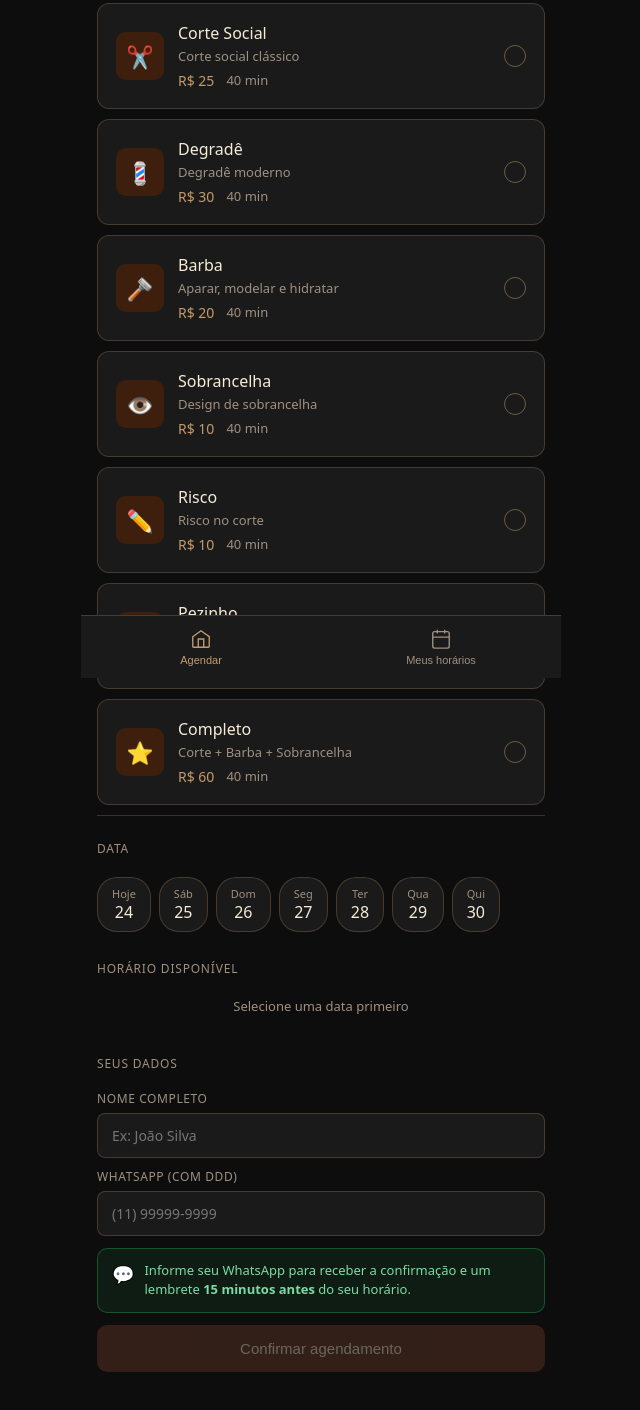
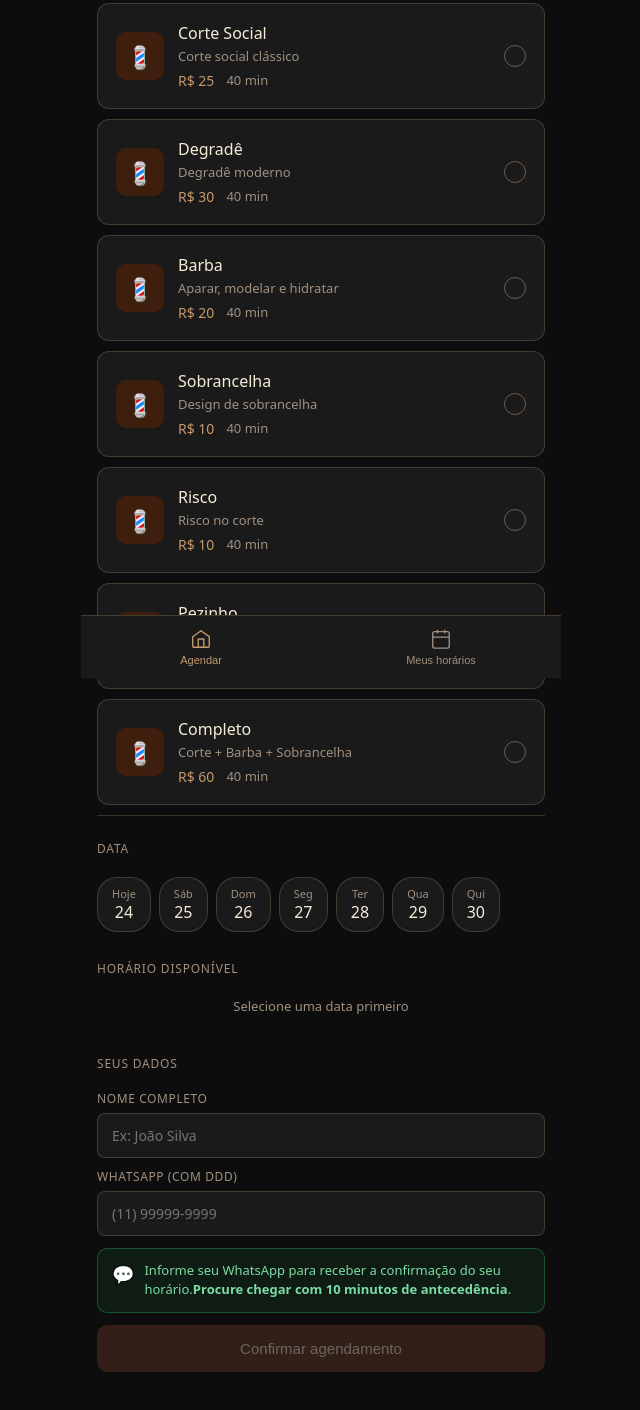
Before and after one commit to bruno018/barbearia-app, a plain HTML site: page barbearia-cliente/index.html in a window 1280 px wide. Shown: the part 122-1532 px from the top of the page, without its empty margins (319-959 px from the left). Drawn offline with Linux system fonts and the light colour scheme.

Commit message:
alterações html

```diff
--- a/barbearia-cliente/index.html
+++ b/barbearia-cliente/index.html
@@ -49,7 +49,7 @@
     <div class="section-header">Serviço</div>
 
     <div class="service-card" id="svc-0" onclick="selectService(0)">
-      <div class="service-icon">✂️</div>
+      <div class="service-icon">💈</div>
       <div class="service-info">
         <div class="service-name">Corte Social</div>
         <div class="service-desc">Corte social clássico</div>
@@ -75,7 +75,7 @@
     </div>
 
     <div class="service-card" id="svc-2" onclick="selectService(2)">
-      <div class="service-icon">🪒</div>
+      <div class="service-icon">💈</div>
       <div class="service-info">
         <div class="service-name">Barba</div>
         <div class="service-desc">Aparar, modelar e hidratar</div>
@@ -88,7 +88,7 @@
     </div>
 
     <div class="service-card" id="svc-3" onclick="selectService(3)">
-      <div class="service-icon">👁️</div>
+      <div class="service-icon">💈</div>
       <div class="service-info">
         <div class="service-name">Sobrancelha</div>
         <div class="service-desc">Design de sobrancelha</div>
@@ -101,7 +101,7 @@
     </div>
 
     <div class="service-card" id="svc-4" onclick="selectService(4)">
-      <div class="service-icon">✏️</div>
+      <div class="service-icon">💈</div>
       <div class="service-info">
         <div class="service-name">Risco</div>
         <div class="service-desc">Risco no corte</div>
@@ -114,7 +114,7 @@
     </div>
 
     <div class="service-card" id="svc-5" onclick="selectService(5)">
-      <div class="service-icon">🔪</div>
+      <div class="service-icon">💈</div>
       <div class="service-info">
         <div class="service-name">Pezinho</div>
         <div class="service-desc">Acabamento no pezinho</div>
@@ -127,7 +127,7 @@
     </div>
 
     <div class="service-card" id="svc-6" onclick="selectService(6)">
-      <div class="service-icon">⭐</div>
+      <div class="service-icon">💈</div>
       <div class="service-info">
         <div class="service-name">Completo</div>
         <div class="service-desc">Corte + Barba + Sobrancelha</div>
@@ -161,7 +161,7 @@
 
     <div class="wpp-info">
       <div class="wpp-info-icon">💬</div>
-      <p>Informe seu WhatsApp para receber a confirmação e um lembrete <strong>15 minutos antes</strong> do seu horário.</p>
+      <p>Informe seu WhatsApp para receber a confirmação do seu horário.<strong>Procure chegar com 10 minutos de antecedência</strong>.</p>
     </div>
 
     <button class="btn btn-primary" id="bookBtn" onclick="openModal()" disabled>Confirmar agendamento</button>
@@ -197,7 +197,7 @@
     <div class="success-screen">
       <div class="success-icon">✅</div>
       <h2>Agendado com sucesso!</h2>
-      <p>Você receberá um lembrete pelo WhatsApp 15 minutos antes do horário.</p>
+      <p>Você receberá um lembrete pelo WhatsApp confirmando seu horário.</p>
       <p style="margin-bottom:20px;">Aguarde a confirmação do barbeiro.</p>
       <div class="success-code">
         <div class="label">Código do agendamento</div>
```
